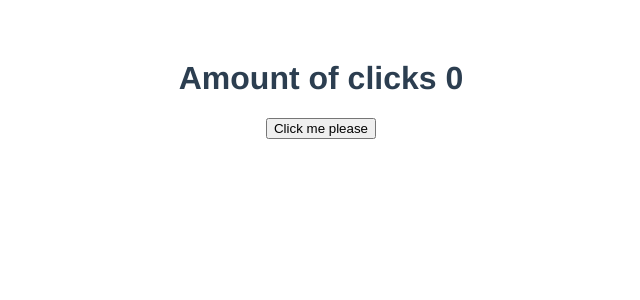
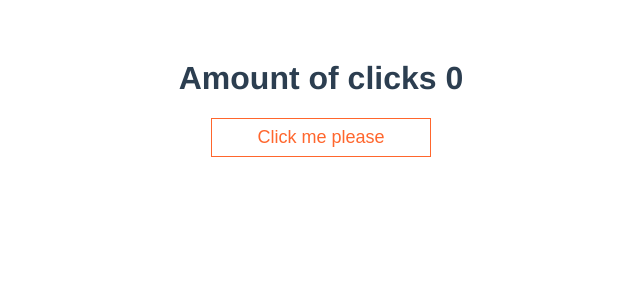
Before and after one commit to 0trava/goit-vue.js, a Vue app: page / in a window 1280 px wide. Shown: the top 300 px of the page, without its empty margins (319-959 px from the left). Built offline with nearby package versions, Linux system fonts and the light colour scheme.

Commit message:
finish lesson 6

```diff
--- a/package.json
+++ b/package.json
@@ -18,7 +18,9 @@
     "@vue/cli-plugin-eslint": "~5.0.0",
     "@vue/cli-service": "~5.0.0",
     "eslint": "^7.32.0",
-    "eslint-plugin-vue": "^8.0.3"
+    "eslint-plugin-vue": "^8.0.3",
+    "node-sass": "^9.0.0",
+    "sass-loader": "^13.3.2"
   },
   "eslintConfig": {
     "root": true,
--- a/src/components/Button.vue
+++ b/src/components/Button.vue
@@ -1,5 +1,5 @@
 <template>
-    <button v-bind:type="type">
+    <button v-bind:type="type" class="btn btn--outlined">
         <slot></slot>
     </button>
 </template>
@@ -11,6 +11,10 @@
             type: {
                 type: String,
                 default: 'button',
+            },
+            outlined: {
+                type: Boolean,
+                default: false
             }
         }
 
@@ -18,5 +22,24 @@
 </script>
 
 <style lang="scss" scoped>
+.btn {
+    display: inline-block;
+    font-size: 18px;
+    background: #ff662d;
+    color: #fff;
+    cursor: pointer;
+    min-width: 220px;
+    border: 1px solid transparent;
+    padding: 8px 15px;
+
+    &--outlined {
+        background: #fff;
+        color: #ff662d;
+        border: 1px solid #ff662d;
+    }
+
+}
+
+
 
 </style>
```
Also changed, not shown: 2 other files (tests, documents, lock files or other folders).
